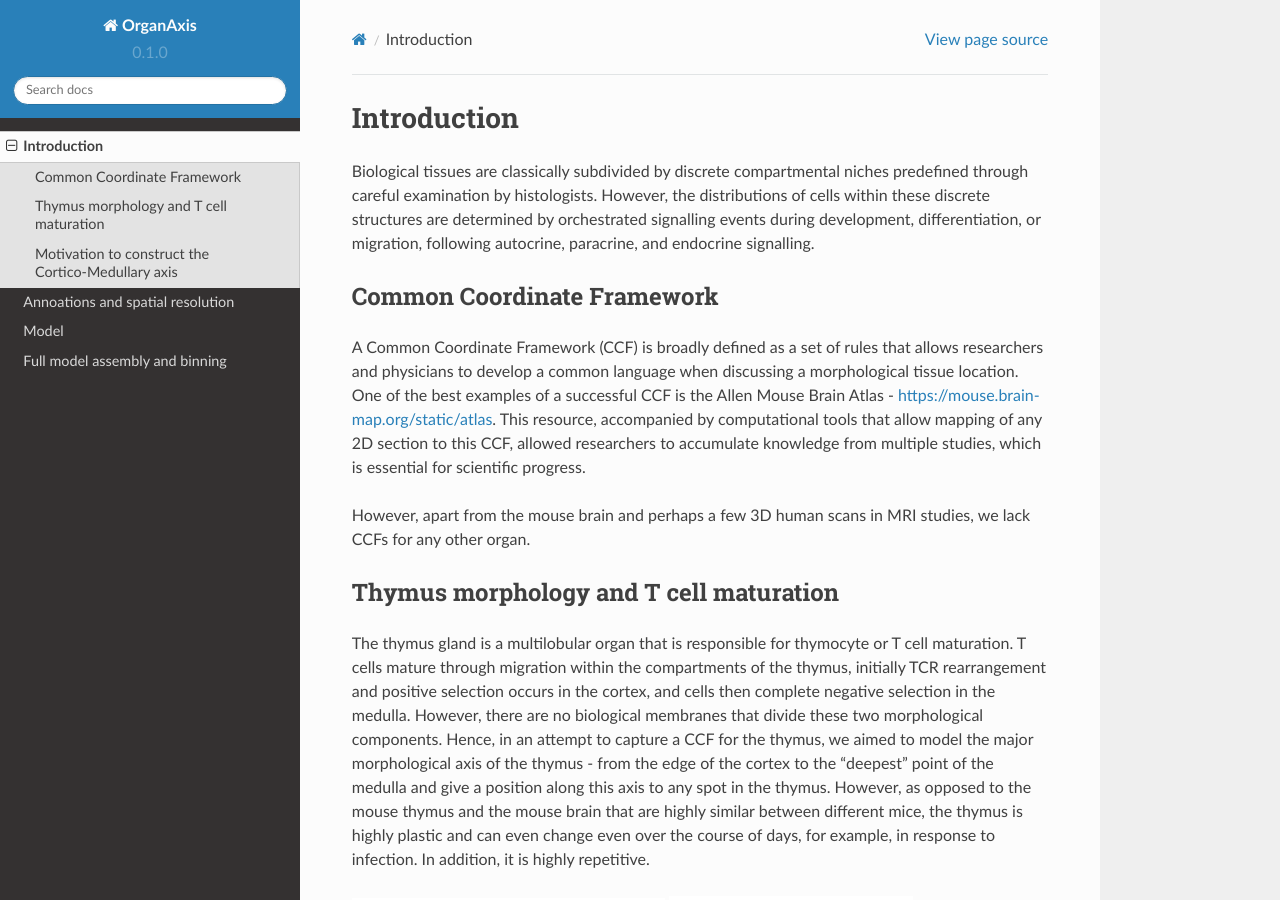
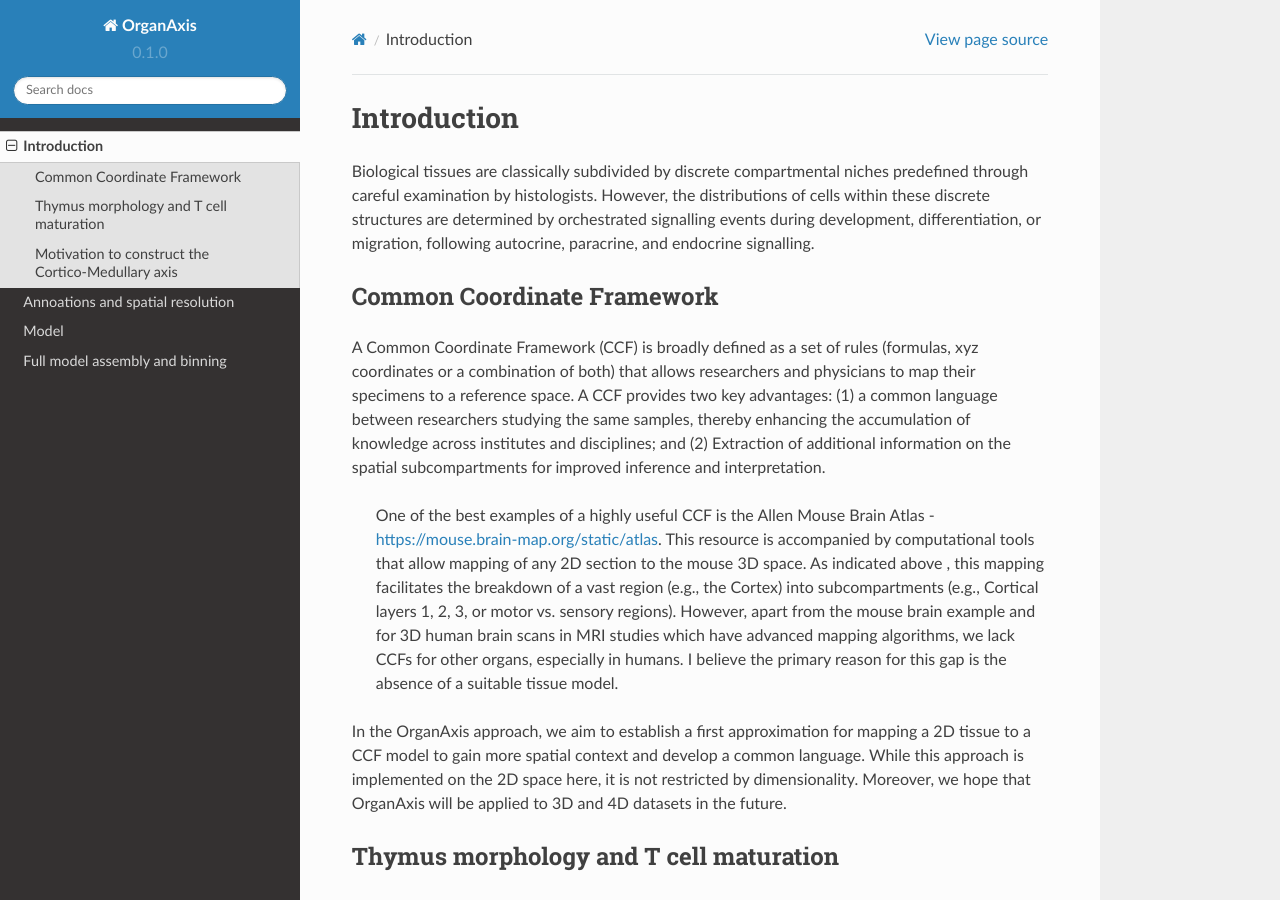
Before and after one commit to nadavyayon/organ_axis_tutorial, a Sphinx documentation site: the page built from docs/source/introduction.rst, in a window 1280 px wide and 900 px high. Built offline with Sphinx 7.4.7 and the Read the Docs theme 2.0.0, drawn with Linux system fonts in a browser that asks for light colours.

Commit message:
Update introduction.rst

```diff
--- a/docs/source/introduction.rst
+++ b/docs/source/introduction.rst
@@ -5,10 +5,11 @@ Biological tissues are classically subdivided by discrete compartmental niches p
 
 Common Coordinate Framework
 -----
+A Common Coordinate Framework (CCF) is broadly defined as a set of rules (formulas, xyz coordinates or a combination of both) that allows researchers and physicians to map their specimens to a reference space. A CCF provides two key advantages: (1) a common language between researchers studying the same samples, thereby enhancing the accumulation of knowledge across institutes and disciplines; and (2) Extraction of additional information on the spatial subcompartments for improved inference and interpretation.
 
-A Common Coordinate Framework (CCF) is broadly defined as a set of rules that allows researchers and physicians to develop a common language when discussing a morphological tissue location. One of the best examples of a successful CCF is the Allen Mouse Brain Atlas - https://mouse.brain-map.org/static/atlas. This resource, accompanied by computational tools that allow mapping of any 2D section to this CCF, allowed researchers to accumulate knowledge from multiple studies, which is essential for scientific progress.
+ One of the best examples of a highly useful CCF is the Allen Mouse Brain Atlas - https://mouse.brain-map.org/static/atlas. This resource is accompanied by computational tools that allow mapping of any 2D section to the mouse 3D space. As indicated above , this mapping facilitates the breakdown of a vast region (e.g., the Cortex) into subcompartments (e.g., Cortical layers 1, 2, 3, or motor vs. sensory regions). However, apart from the mouse brain example and for 3D human brain scans in MRI studies which have advanced mapping algorithms, we lack CCFs for other organs, especially in humans. I believe the primary reason for this gap is the absence of a suitable tissue model.
 
-However, apart from the mouse brain and perhaps a few 3D human scans in MRI studies, we lack CCFs for any other organ.
+In the OrganAxis approach, we aim to establish a first approximation for mapping a 2D tissue to a CCF model to gain more spatial context and develop a common language. While this approach is implemented on the 2D space here, it is not restricted by dimensionality. Moreover, we hope that OrganAxis will be applied to 3D and 4D datasets in the future.
 
 Thymus morphology and T cell maturation
 -----------------
```
